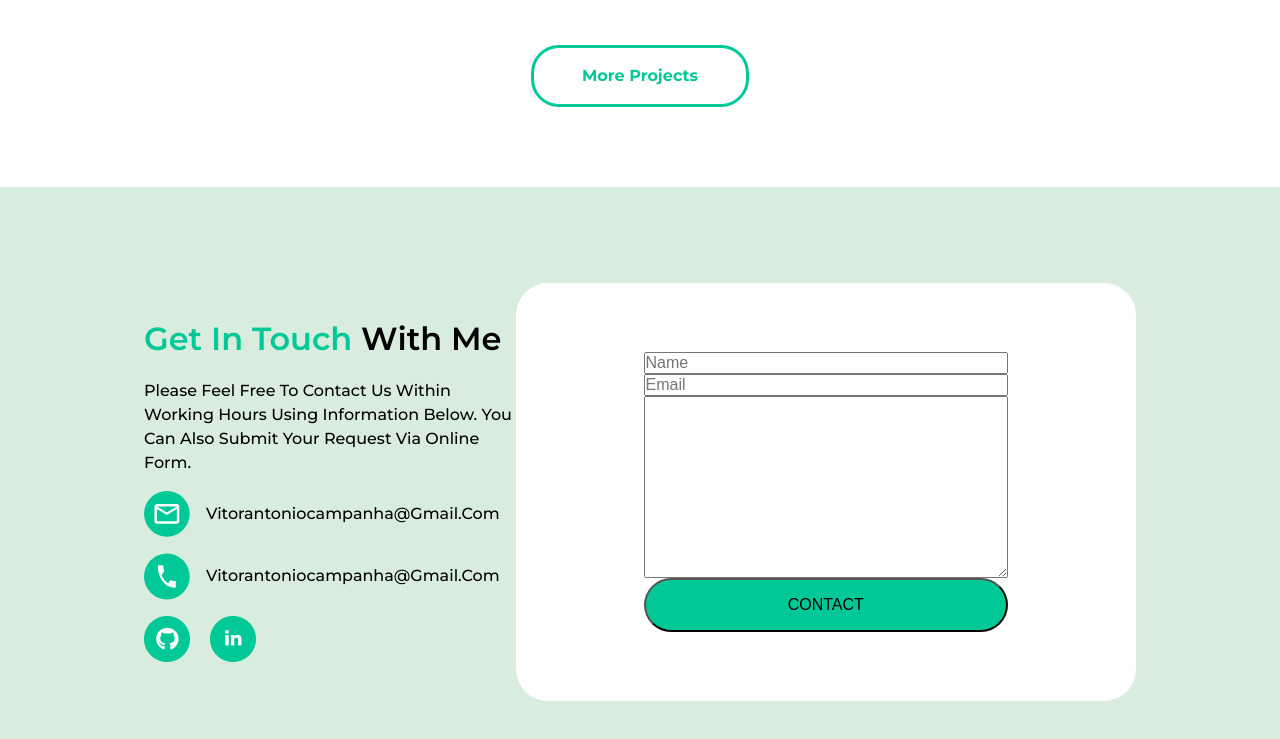
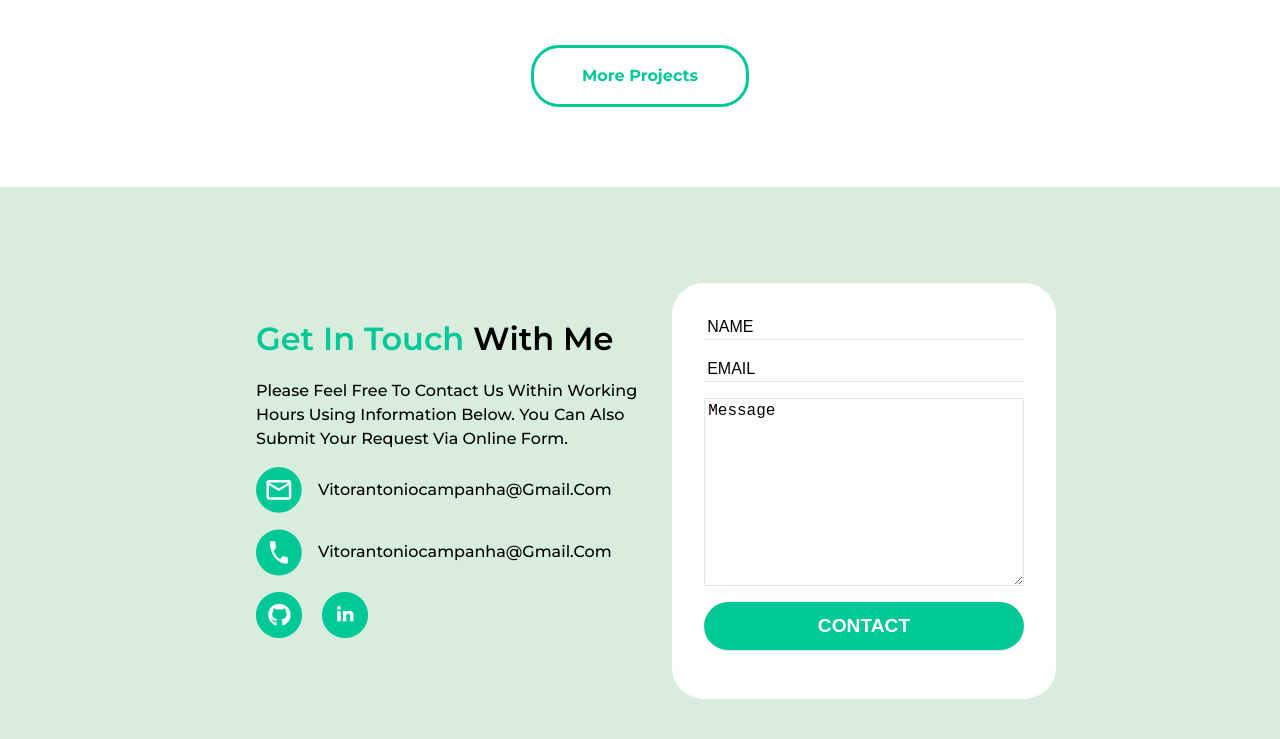
Before and after one commit to vscampanha/vitorcampanha_portfolio, a website: page dist/index.html in a window 1280 px wide. Shown: the part 3503-4242 px from the top of the page. Drawn offline with Linux system fonts and the light colour scheme.

Commit message:
v2 - contact

```diff
--- a/scss/main.scss
+++ b/scss/main.scss
@@ -525,7 +525,7 @@ ul {
 #contact {
   display: flex;
   padding: 5rem 4rem;
-  margin: 1rem 5rem;
+  margin: 1rem 10rem;
   justify-content: center;
 
   .context {
@@ -533,7 +533,7 @@ ul {
     display: flex;
     flex-direction: column;
     justify-content: left;
-    padding: 2rem 0;
+    padding: 2rem;
 
     h1 {
       color: $primary-color;
@@ -578,10 +578,43 @@ ul {
   form {
     background: #fff;
     border-radius: 2rem;
-    width: 100%;
     display: flex;
     flex-direction: column;
     justify-content: center;
-    padding: 2rem 10vw;
+    padding: 2rem;
+    width: 30vw;
+
+    .button {
+      background: #00c896;
+      border-radius: 28px;
+      padding: 0.8rem 3rem;
+      color: #fff;
+      font-size: 1.2rem;
+      font-weight: 800;
+    }
+
+    input {
+      width: 100%;
+      margin-bottom: 1rem;
+      border: none;
+      border-bottom: 1px solid #d9eddf;
+      padding: 0.2rem;
+
+      &::placeholder {
+        color: #000;
+        text-transform: uppercase;
+      }
+    }
+
+    textarea {
+      padding: 0.2rem;
+      border: 1px solid #d9eddf;
+      margin-bottom: 1rem;
+
+      &::placeholder {
+        color: #000;
+        text-transform: capitalize;
+      }
+    }
   }
 }
```
Also changed, not shown: dist/css/main.css, dist/index.html.
